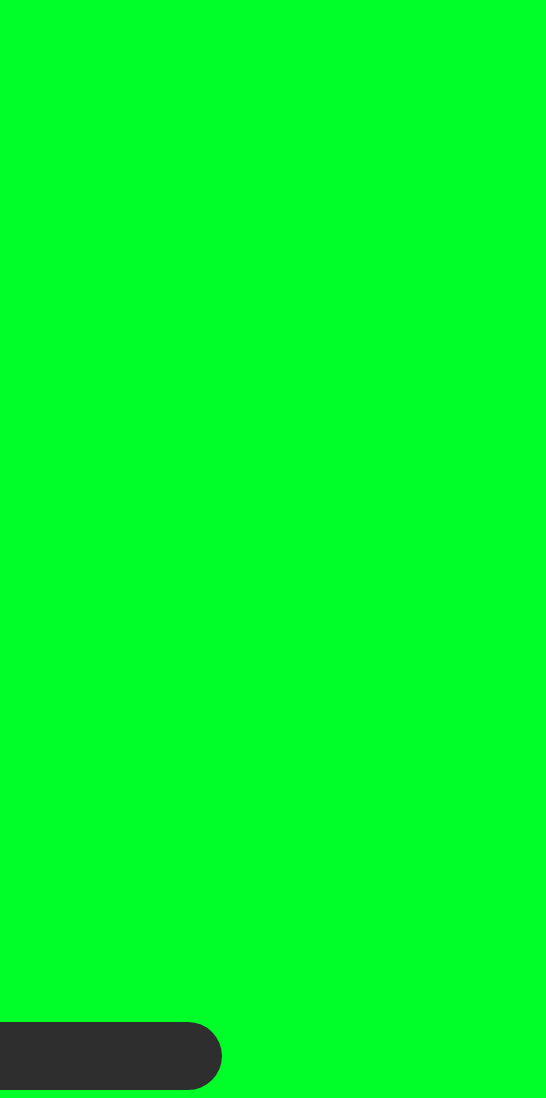
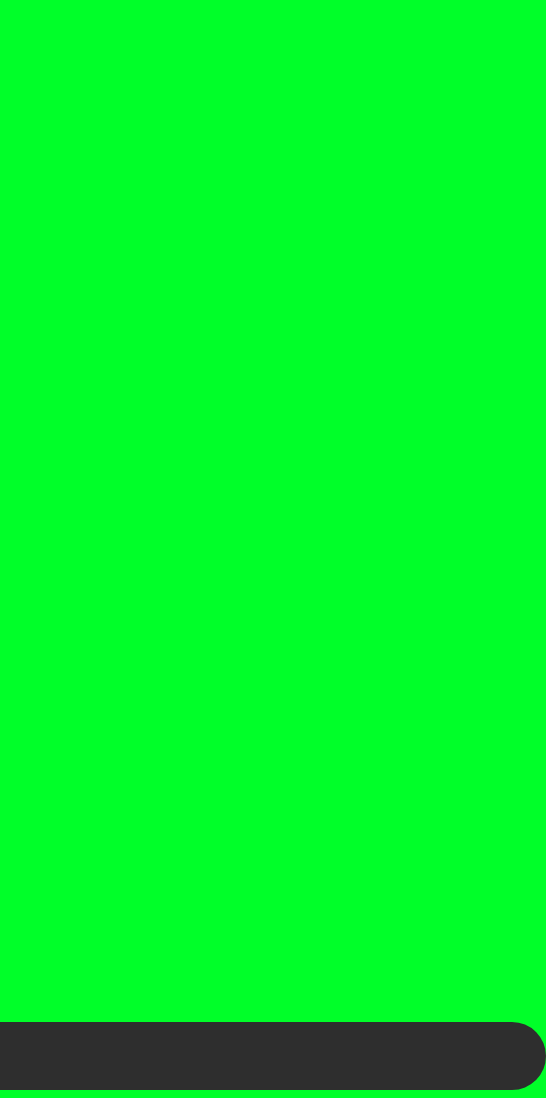
Before and after one commit to Procuksa/Chess.com_golovna, a plain HTML site: page index.html in a window 1280 px wide. Shown: the part 595-1693 px from the top of the page, 1036-1582 px from the left, 546 px wide, since content can reach past the window. Drawn offline with Linux system fonts and the light colour scheme.

Commit message:
Update style.css

```diff
--- a/CSS/style.css
+++ b/CSS/style.css
@@ -45,7 +45,7 @@ main img{border-radius: 65px;
 background: url(<path-to-image>), lightgray 50% / cover no-repeat;}
 
 footer{border-radius: 50px;
-background: #2E2E2E; width: 1200px;
+background: #2E2E2E; width: 1524px;
 padding: 25px;}
 footer a{text-align: left;color: white;
 padding: 25px;
```
